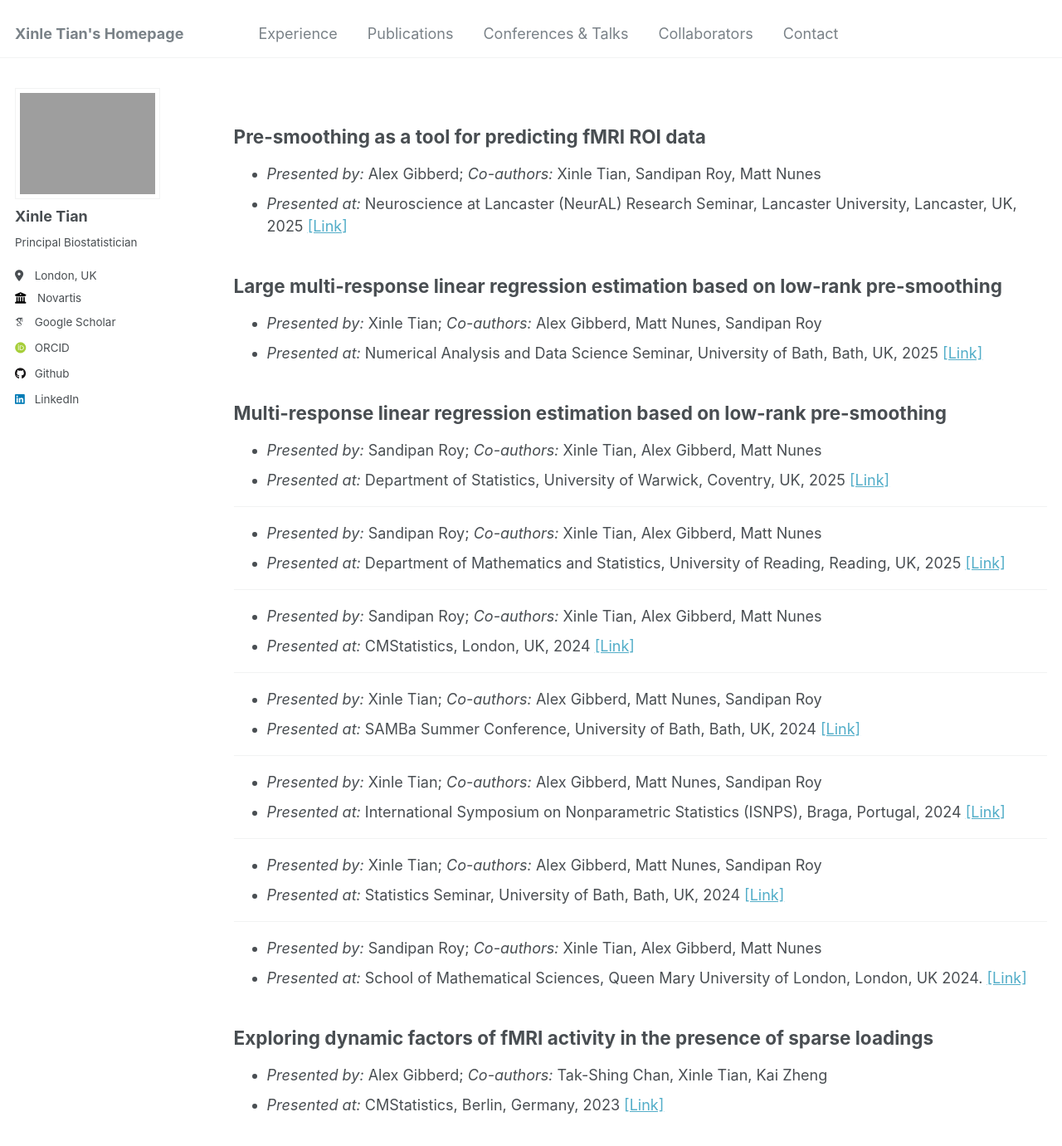
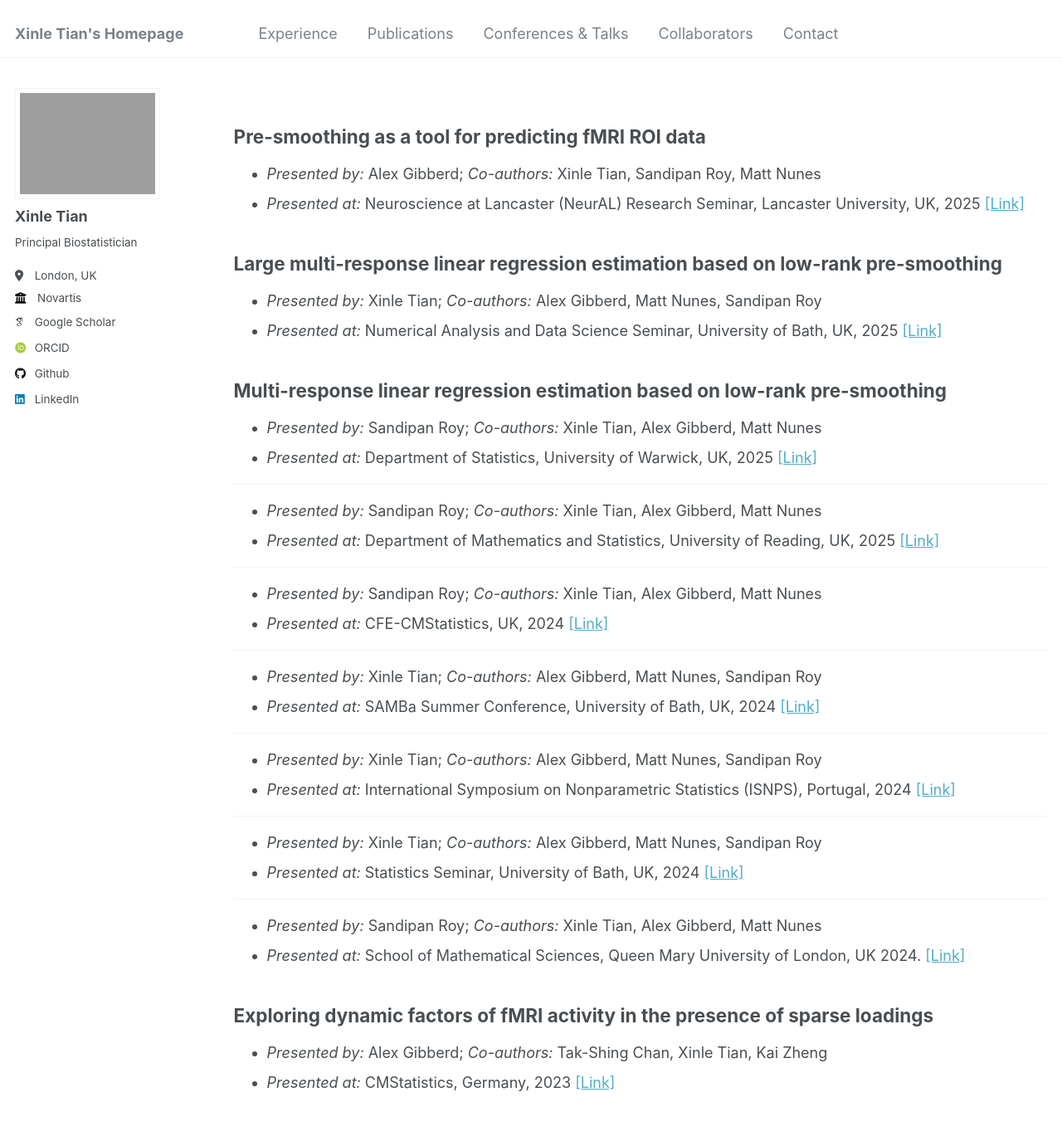
Before and after one commit to xinlet/xinlet.github.io, a Jekyll site: the page built from _pages/talks.md, in a window 1280 px wide and 1400 px high. Shown: the top 1381 px of the window at 83% size. Built offline with Jekyll 4.4.1, drawn with Linux system fonts in a browser that asks for light colours; some web fonts are replaced.

Commit message:
Update talks.md

```diff
--- a/_pages/talks.md
+++ b/_pages/talks.md
@@ -9,49 +9,49 @@ author_profile: true
 
 ## Pre-smoothing as a tool for predicting fMRI ROI data
 * *Presented by:* Alex Gibberd; *Co-authors:* Xinle Tian, Sandipan Roy, Matt Nunes
-* *Presented at:* Neuroscience at Lancaster (NeurAL) Research Seminar, Lancaster University, Lancaster, UK, 2025 [[Link]](https://sites.google.com/view/gibberd/presentations)
+* *Presented at:* Neuroscience at Lancaster (NeurAL) Research Seminar, Lancaster University, UK, 2025 [[Link]](https://sites.google.com/view/gibberd/presentations)
 
 ## Large multi-response linear regression estimation based on low-rank pre-smoothing
 * *Presented by:* Xinle Tian; *Co-authors:* Alex Gibberd, Matt Nunes, Sandipan Roy
-* *Presented at:* Numerical Analysis and Data Science Seminar, University of Bath, Bath, UK, 2025 [[Link]](https://bath-numerical-analysis.github.io/categories/2025/seminar_10_01)
+* *Presented at:* Numerical Analysis and Data Science Seminar, University of Bath, UK, 2025 [[Link]](https://bath-numerical-analysis.github.io/categories/2025/seminar_10_01)
 
 
 ## Multi-response linear regression estimation based on low-rank pre-smoothing
 
 * *Presented by:* Sandipan Roy; *Co-authors:* Xinle Tian, Alex Gibberd, Matt Nunes
-* *Presented at:* Department of Statistics, University of Warwick, Coventry, UK, 2025 [[Link]](https://warwick.ac.uk/fac/sci/statistics/news/upcoming-seminars/statisticallearning/past_2425/)
+* *Presented at:* Department of Statistics, University of Warwick, UK, 2025 [[Link]](https://warwick.ac.uk/fac/sci/statistics/news/upcoming-seminars/statisticallearning/past_2425/)
 
 ----
 
 * *Presented by:* Sandipan Roy; *Co-authors:* Xinle Tian, Alex Gibberd, Matt Nunes
-* *Presented at:* Department of Mathematics and Statistics, University of Reading, Reading, UK, 2025 [[Link]](https://www.reading.ac.uk/maths-and-stats/seminars-and-events/seminars%20and%20colloquia)
+* *Presented at:* Department of Mathematics and Statistics, University of Reading, UK, 2025 [[Link]](https://www.reading.ac.uk/maths-and-stats/seminars-and-events/seminars%20and%20colloquia)
 
 ----
 
 * *Presented by:* Sandipan Roy; *Co-authors:* Xinle Tian, Alex Gibberd, Matt Nunes
-* *Presented at:* CMStatistics, London, UK, 2024 [[Link]](https://www.cmstatistics.org/CFECMStatistics2024/index.php)
+* *Presented at:* CFE-CMStatistics, UK, 2024 [[Link]](https://www.cmstatistics.org/CFECMStatistics2024/index.php)
 
 ----
 
 * *Presented by:* Xinle Tian; *Co-authors:* Alex Gibberd, Matt Nunes, Sandipan Roy
-* *Presented at:* SAMBa Summer Conference, University of Bath, Bath, UK, 2024 [[Link]](https://people.bath.ac.uk/cb2605/SAMBaConf.html)
+* *Presented at:* SAMBa Summer Conference, University of Bath, UK, 2024 [[Link]](https://people.bath.ac.uk/cb2605/SAMBaConf.html)
 
 ----
 
 * *Presented by:* Xinle Tian; *Co-authors:* Alex Gibberd, Matt Nunes, Sandipan Roy
-* *Presented at:* International Symposium on Nonparametric Statistics (ISNPS), Braga, Portugal, 2024 [[Link]](https://w3.math.uminho.pt/ISNPS2024/)
+* *Presented at:* International Symposium on Nonparametric Statistics (ISNPS), Portugal, 2024 [[Link]](https://w3.math.uminho.pt/ISNPS2024/)
 
 ----
 
 * *Presented by:* Xinle Tian; *Co-authors:* Alex Gibberd, Matt Nunes, Sandipan Roy
-* *Presented at:* Statistics Seminar, University of Bath, Bath, UK, 2024 [[Link]](https://people.bath.ac.uk/cr777/seminar.html)
+* *Presented at:* Statistics Seminar, University of Bath, UK, 2024 [[Link]](https://people.bath.ac.uk/cr777/seminar.html)
 
 ----
 
 * *Presented by:* Sandipan Roy; *Co-authors:* Xinle Tian, Alex Gibberd, Matt Nunes
-* *Presented at:* School of Mathematical Sciences, Queen Mary University of London, London, UK 2024. [[Link]](https://www.qmul.ac.uk/maths/research/seminars/statistics-and-data-science-seminar/)
+* *Presented at:* School of Mathematical Sciences, Queen Mary University of London, UK 2024. [[Link]](https://www.qmul.ac.uk/maths/research/seminars/statistics-and-data-science-seminar/)
 
 
 ## Exploring dynamic factors of fMRI activity in the presence of sparse loadings
 * *Presented by:* Alex Gibberd; *Co-authors:* Tak-Shing Chan, Xinle Tian, Kai Zheng
-* *Presented at:* CMStatistics, Berlin, Germany, 2023 [[Link]](https://www.cmstatistics.org/CMStatistics2023/programme.php)
+* *Presented at:* CMStatistics, Germany, 2023 [[Link]](https://www.cmstatistics.org/CMStatistics2023/programme.php)
```
